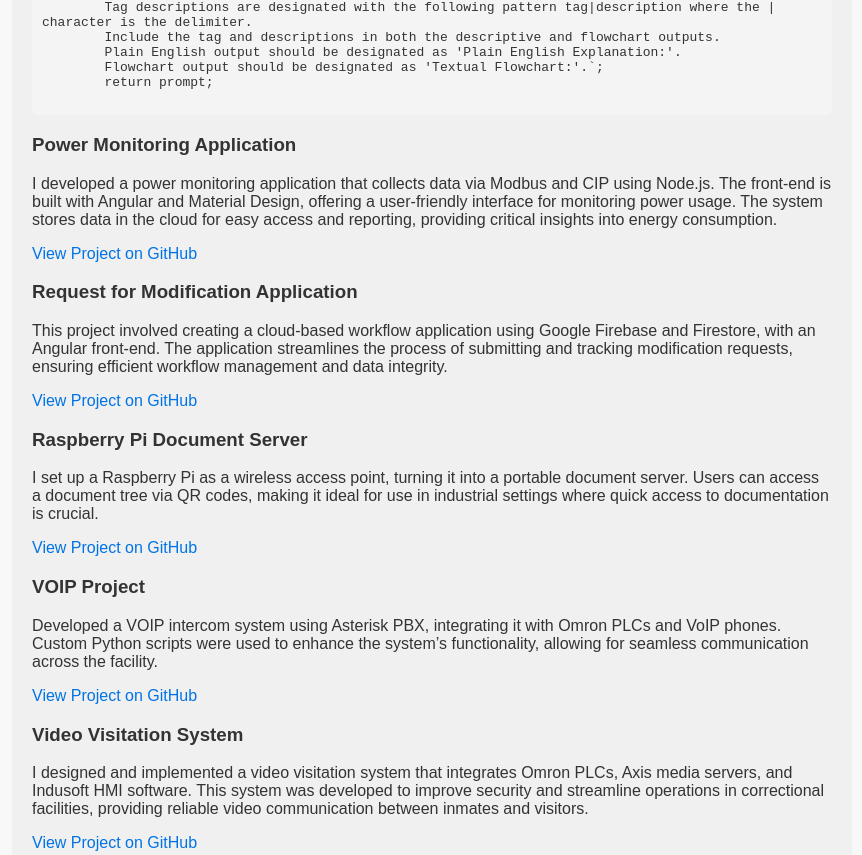
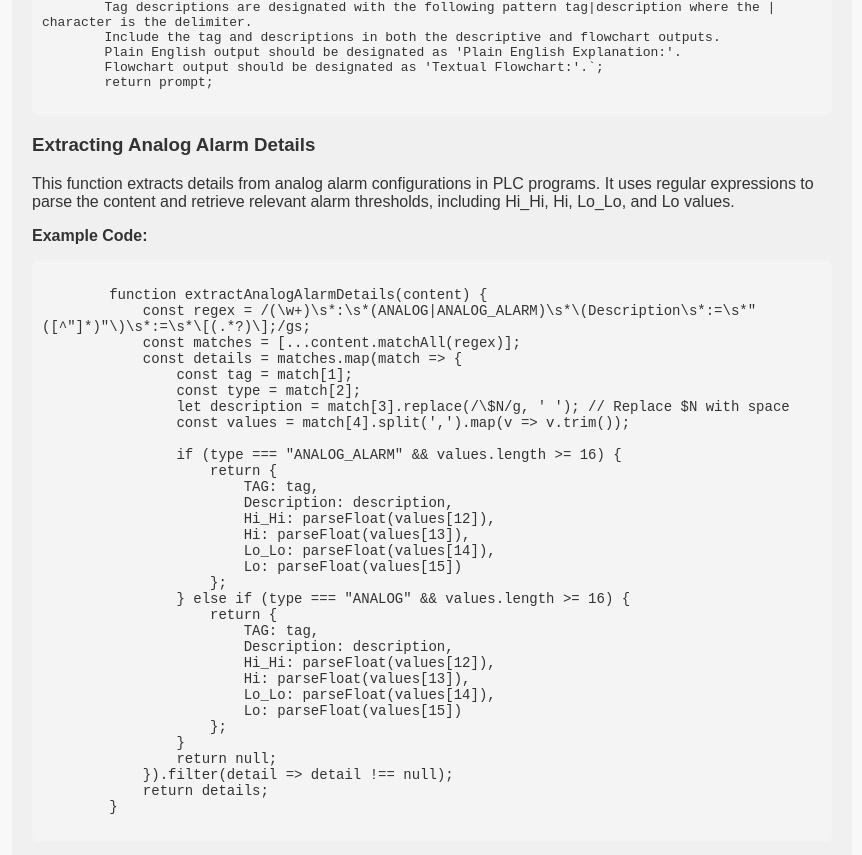
Before and after one commit to danbrwn/danbrwn.github.io, a plain HTML site: page index.html in a window 1280 px wide. Shown: the part 1629-2484 px from the top of the page, without its empty margins (208-1070 px from the left). Drawn offline with Linux system fonts and the light colour scheme.

Commit message:
alarms parse

```diff
--- a/index.html
+++ b/index.html
@@ -63,6 +63,45 @@
         Flowchart output should be designated as 'Textual Flowchart:'.`;
         return prompt;
             </pre>
+        </div>
+        <div class="project">
+            <h3>Extracting Analog Alarm Details</h3>
+            <p>This function extracts details from analog alarm configurations in PLC programs. It uses regular expressions to parse the content and retrieve relevant alarm thresholds, including Hi_Hi, Hi, Lo_Lo, and Lo values.</p>
+            <p><strong>Example Code:</strong></p>
+            <pre><code>
+        function extractAnalogAlarmDetails(content) {
+            const regex = /(\w+)\s*:\s*(ANALOG|ANALOG_ALARM)\s*\(Description\s*:=\s*"([^"]*)"\)\s*:=\s*\[(.*?)\];/gs;
+            const matches = [...content.matchAll(regex)];
+            const details = matches.map(match => {
+                const tag = match[1];
+                const type = match[2];
+                let description = match[3].replace(/\$N/g, ' '); // Replace $N with space
+                const values = match[4].split(',').map(v => v.trim());
+
+                if (type === "ANALOG_ALARM" && values.length >= 16) {
+                    return {
+                        TAG: tag,
+                        Description: description,
+                        Hi_Hi: parseFloat(values[12]),
+                        Hi: parseFloat(values[13]),
+                        Lo_Lo: parseFloat(values[14]),
+                        Lo: parseFloat(values[15])
+                    };
+                } else if (type === "ANALOG" && values.length >= 16) {
+                    return {
+                        TAG: tag,
+                        Description: description,
+                        Hi_Hi: parseFloat(values[12]),
+                        Hi: parseFloat(values[13]),
+                        Lo_Lo: parseFloat(values[14]),
+                        Lo: parseFloat(values[15])
+                    };
+                }
+                return null;
+            }).filter(detail => detail !== null);
+            return details;
+        }
+            </code></pre>
         </div>
 
 
```
